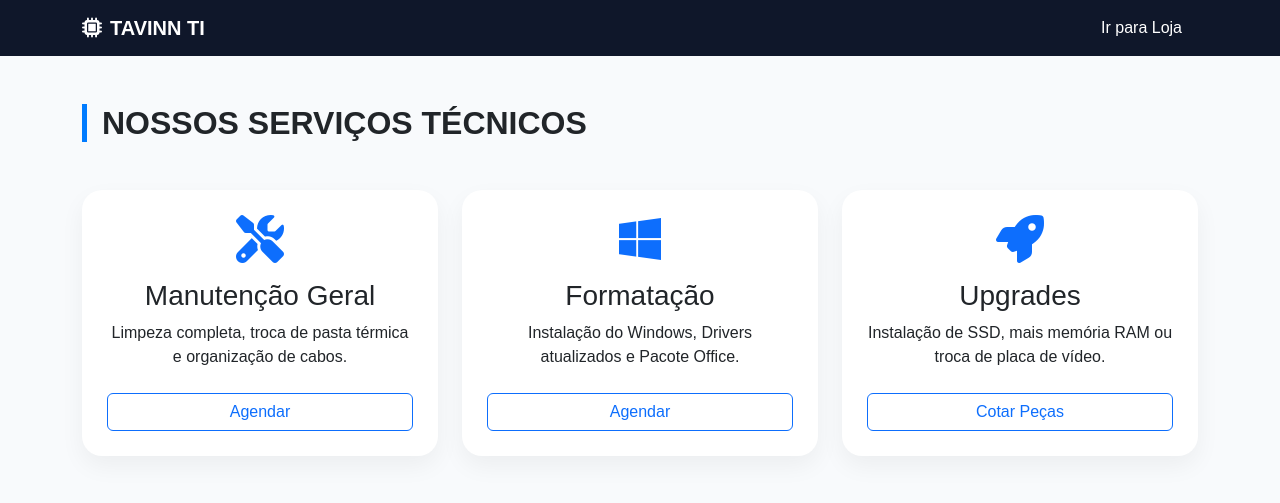
After one commit to bernardootavio48-sketch/meu-site, a Flask app: page /assistencia in a window 1280 px wide. The commit adds this page. Shown: the top 503 px of the page. Run offline with Flask 3, Linux system fonts and the light colour scheme.

Commit message:
Adicionando paginas de venda e assistencia

```diff
--- a/app.py
+++ b/app.py
@@ -3,43 +3,50 @@ import os
 
 app = Flask(__name__)
 
+# --- DADOS DOS PRODUTOS (Ficam aqui para facilitar) ---
+gamers = [
+    {
+        "nome": "PC Gamer Elite I",
+        "badge": "Top Vendas",
+        "badge_class": "",
+        "specs": [
+            {"icon": "fas fa-cpu", "item": "Intel i7 13ª Geração"},
+            {"icon": "fas fa-microchip", "item": "RX 580 8GB"},
+            {"icon": "fas fa-memory", "item": "16GB RAM DDR3"}
+        ],
+        "preco": "R$ 2.800,00",
+        "msg_zap": "Tenho interesse no PC Gamer Elite I"
+    }
+]
+
+office = [
+    {
+        "nome": "Desktop Pro-Work",
+        "badge": "Custo Benefício",
+        "badge_class": "bg-warning text-dark",
+        "specs": [
+            {"icon": "fas fa-cpu", "item": "Intel Core i5"},
+            {"icon": "fas fa-hdd", "item": "SSD 240GB"},
+            {"icon": "fab fa-windows", "item": "Windows 11 Pro"}
+        ],
+        "preco": "R$ 850,00",
+        "msg_zap": "Tenho interesse no Desktop Pro-Work"
+    }
+]
+
+# --- ROTAS ---
+
 @app.route('/')
 def index():
-    # --- LISTA DE PCS GAMER ---
-    gamers = [
-        {
-            "nome": "PC Gamer Elite I",
-            "badge": "Top Vendas",
-            "badge_class": "", # Usa a cor padrão do CSS
-            "specs": [
-                {"icon": "fas fa-cpu", "item": "Intel i7 13ª Geração"},
-                {"icon": "fas fa-microchip", "item": "RX 580 8GB"},
-                {"icon": "fas fa-memory", "item": "16GB RAM DDR3"}
-            ],
-            "preco": "R$ 2.800,00",
-            "msg_zap": "Olá! Tenho interesse no PC Gamer Elite I"
-        },
-        # Para adicionar outro PC, é só copiar o bloco acima, colar aqui e mudar os dados!
-    ]
+    return render_template('index.html')
 
-    # --- LISTA DE ESCRITÓRIO ---
-    office = [
-        {
-            "nome": "Desktop Pro-Work",
-            "badge": "Melhor Custo Benefício",
-            "badge_class": "bg-warning text-dark", # Amarelo do Bootstrap
-            "specs": [
-                {"icon": "fas fa-cpu", "item": "Intel Core i5"},
-                {"icon": "fas fa-hdd", "item": "SSD 240GB"},
-                {"icon": "fab fa-windows", "item": "Windows 11 Pro"}
-            ],
-            "preco": "R$ 850,00",
-            "msg_zap": "Olá! Tenho interesse no Desktop Pro-Work"
-        }
-    ]
+@app.route('/vendas')
+def vendas():
+    return render_template('vendas.html', gamers=gamers, office=office)
 
-    # Enviamos as listas para o HTML
-    return render_template('index.html', gamers=gamers, office=office)
+@app.route('/assistencia')
+def assistencia():
+    return render_template('assistencia.html')
 
 if __name__ == '__main__':
     port = int(os.environ.get("PORT", 5000))
--- /dev/null
+++ b/templates/assistencia.html
@@ -0,0 +1,56 @@
+<!DOCTYPE html>
+<html lang="pt-br">
+<head>
+    <meta charset="UTF-8">
+    <meta name="viewport" content="width=device-width, initial-scale=1.0">
+    <title>Assistência Técnica | TAVINN TI</title>
+    <link href="https://cdn.jsdelivr.net/npm/bootstrap@5.3.3/dist/css/bootstrap.min.css" rel="stylesheet">
+    <link rel="stylesheet" href="{{ url_for('static', filename='style.css') }}">
+    <link rel="stylesheet" href="https://cdnjs.cloudflare.com/ajax/libs/font-awesome/6.4.0/css/all.min.css">
+</head>
+<body>
+
+    <nav class="navbar navbar-expand-lg navbar-dark sticky-top">
+        <div class="container">
+            <a class="navbar-brand fw-bold" href="{{ url_for('index') }}"><i class="fa-solid fa-microchip me-2"></i>TAVINN TI</a>
+            <div>
+                <a href="{{ url_for('vendas') }}" class="text-white me-3" style="text-decoration: none;">Ir para Loja</a>
+            </div>
+        </div>
+    </nav>
+
+    <div class="container py-5">
+        <h2 class="section-title mb-5">NOSSOS SERVIÇOS TÉCNICOS</h2>
+
+        <div class="row g-4">
+            <div class="col-md-4">
+                <div class="product-card text-center">
+                    <i class="fas fa-tools fa-3x text-primary mb-3"></i>
+                    <h3>Manutenção Geral</h3>
+                    <p>Limpeza completa, troca de pasta térmica e organização de cabos.</p>
+                    <a href="https://wa.me/5567999584289?text=Preciso de manutenção no PC" class="btn btn-outline-primary w-100 mt-2">Agendar</a>
+                </div>
+            </div>
+
+            <div class="col-md-4">
+                <div class="product-card text-center">
+                    <i class="fab fa-windows fa-3x text-primary mb-3"></i>
+                    <h3>Formatação</h3>
+                    <p>Instalação do Windows, Drivers atualizados e Pacote Office.</p>
+                    <a href="https://wa.me/5567999584289?text=Preciso formatar meu PC" class="btn btn-outline-primary w-100 mt-2">Agendar</a>
+                </div>
+            </div>
+
+            <div class="col-md-4">
+                <div class="product-card text-center">
+                    <i class="fas fa-rocket fa-3x text-primary mb-3"></i>
+                    <h3>Upgrades</h3>
+                    <p>Instalação de SSD, mais memória RAM ou troca de placa de vídeo.</p>
+                    <a href="https://wa.me/5567999584289?text=Quero fazer um upgrade" class="btn btn-outline-primary w-100 mt-2">Cotar Peças</a>
+                </div>
+            </div>
+        </div>
+    </div>
+
+</body>
+</html>
```
Also changed, not shown: templates/index.html (+28 -47 lines), templates/vendas.html (added, +64 -0 lines).
